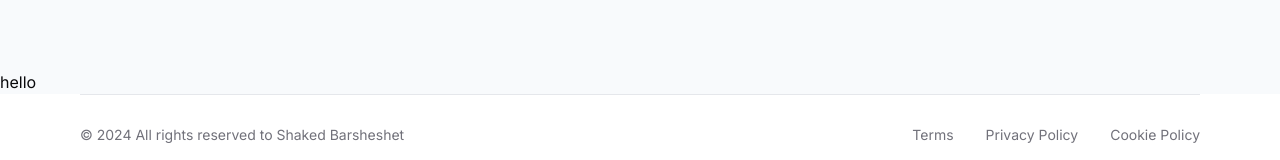
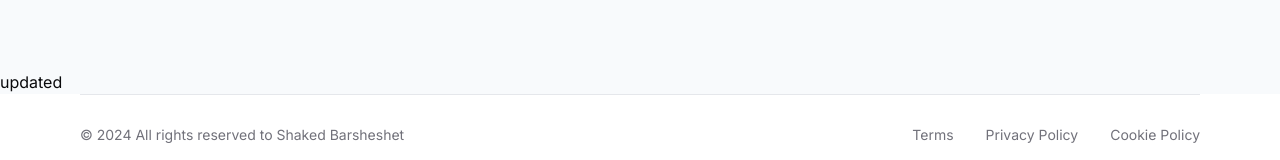
Before and after one commit to ShakedBar66t/shkood, a Next.js app: page / in a window 1280 px wide. Shown: the part 5723-5883 px from the top of the page. Built offline with nearby package versions, Linux system fonts and the light colour scheme.

Commit message:
Checking Deploment

```diff
--- a/src/components/ContactForm.tsx
+++ b/src/components/ContactForm.tsx
@@ -1,6 +1,8 @@
 const ContactForm = () => {
   return (
-    <div>hello</div>
+    <div>
+      updated
+    </div>
   )
 }
 
```
